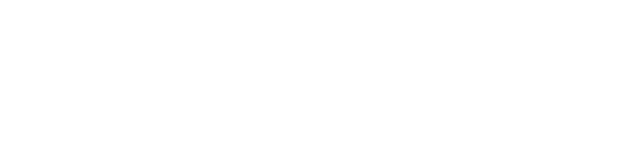
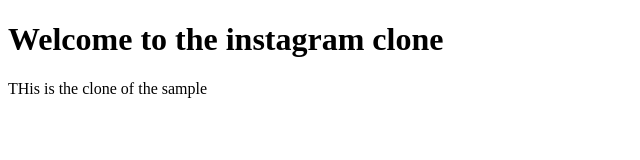
Before and after one commit to taransaini01/instagram-clone, a plain HTML site: page index.html in a window 1280 px wide. Shown: the whole page, without its empty margins (0-640 px from the left). Drawn offline with Linux system fonts and the light colour scheme.

Commit message:
added container in main

```diff
--- a/index.html
+++ b/index.html
@@ -6,6 +6,10 @@
     <title>Document</title>
 </head>
 <body>
+    <div class ="container ">
+        <h1>Welcome to the instagram clone </h1>
+        <p>THis is the clone of the sample </p>
 
+    </div>
 </body>
 </html>
```
